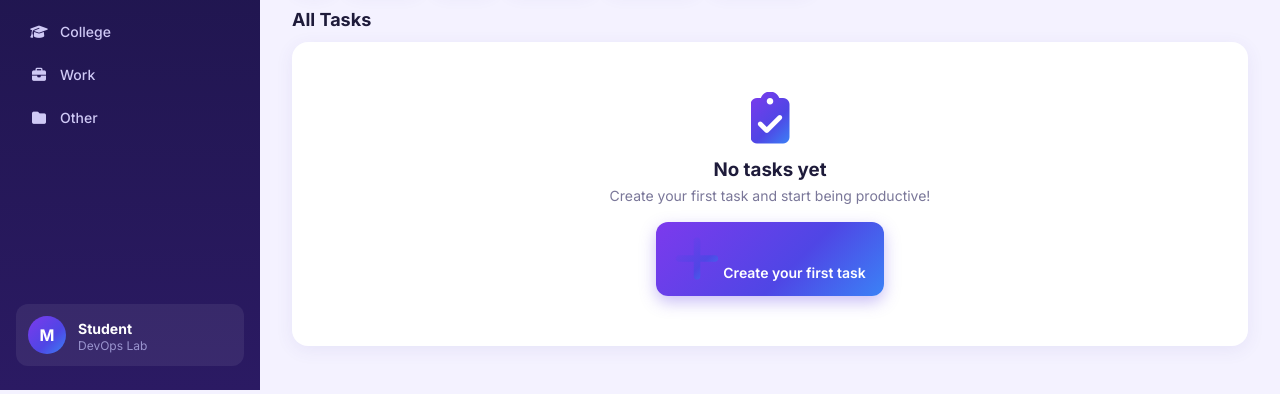
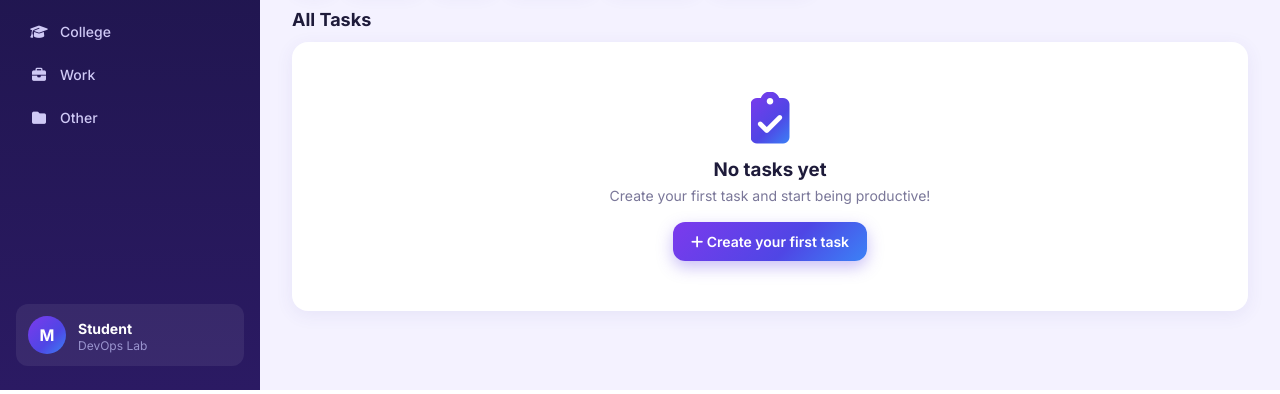
Before and after one commit to emanogna/todo-devops, a Flask app: page / in a window 1280 px wide. Shown: the part 410-804 px from the top of the page. Run offline with Flask 3, Linux system fonts and the light colour scheme; data that the repository does not hold is empty.

Commit message:
todo-devops

```diff
--- a/static/css/style.css
+++ b/static/css/style.css
@@ -145,3 +145,4 @@ input:focus, select:focus, textarea:focus { border-color: var(--primary); box-sh
   .search, .search input { width: 100%; }
   .actions { width: 100%; }
 }
+.empty .btn-primary i { font-size: 14px; background: none; color: #fff; }
```
Also changed, not shown: tasks.db.
